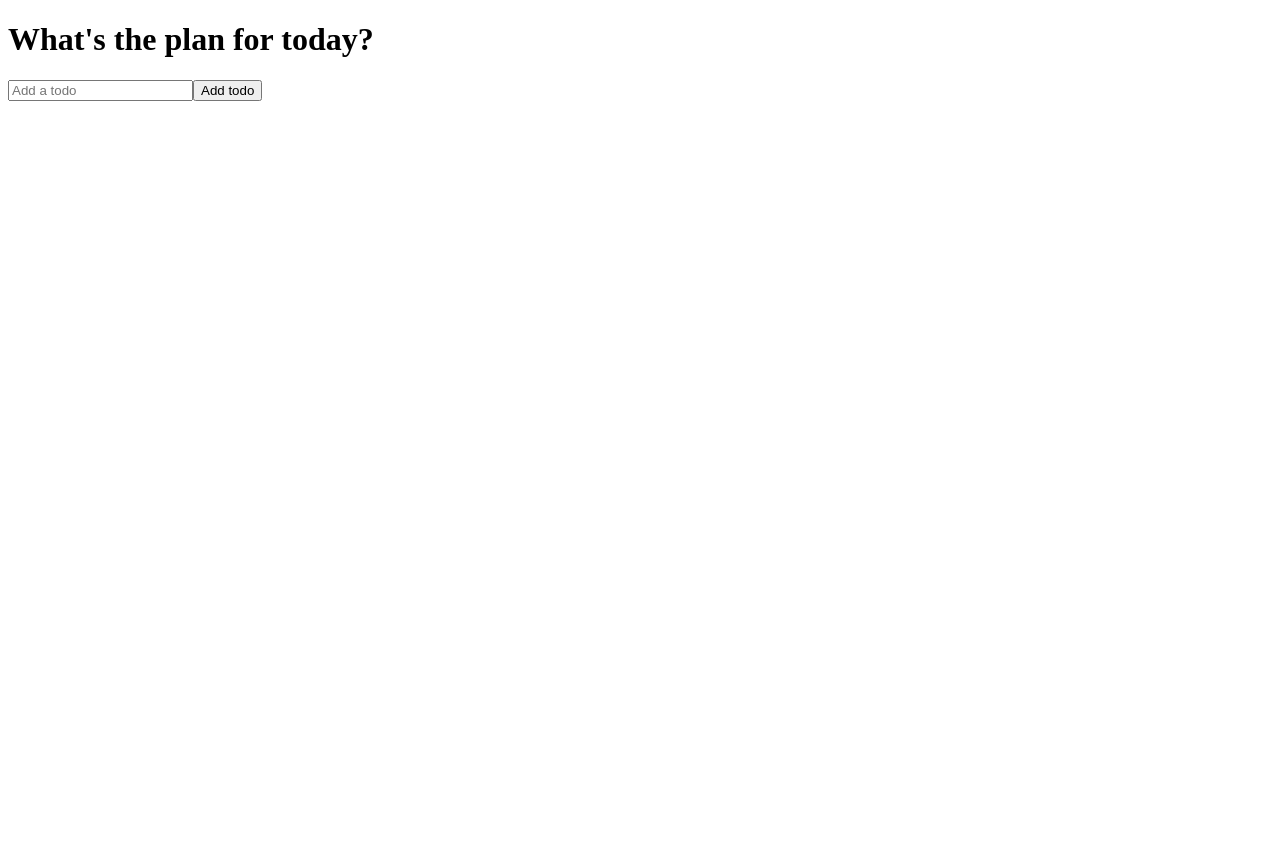
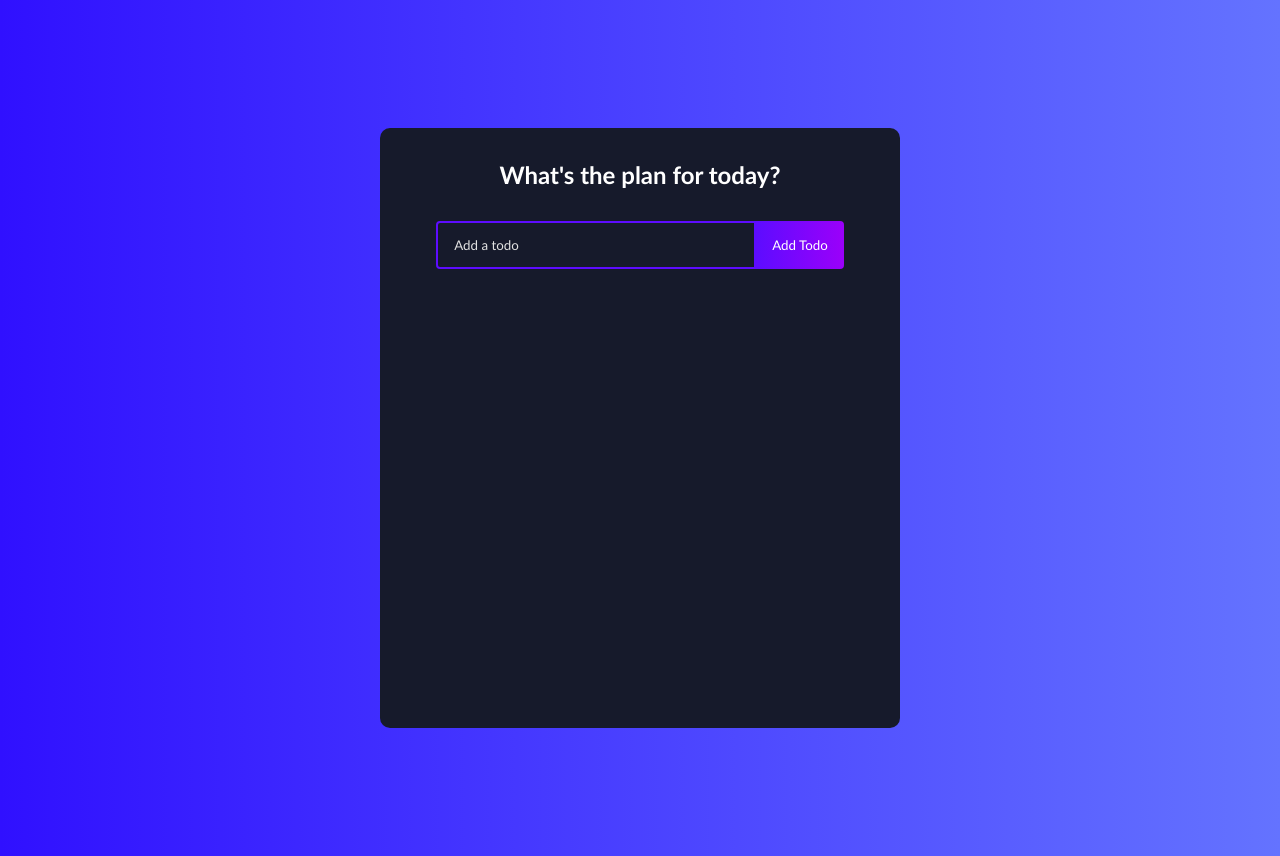
Before and after one commit to RobGrootjen/ReactTodoApp, a React (Create React App) app: page / in a window 1280 px wide. Before the commit the page ends 800 px from the top, so only its background shows below. Built offline with nearby package versions, Linux system fonts and the light colour scheme.

Commit message:
Last update. Done!

```diff
--- a/src/App.css
+++ b/src/App.css
@@ -0,0 +1,147 @@
+* {
+  box-sizing: border-box;
+  margin: 0;
+  padding: 0;
+  font-family: 'Trebuchet MS', 'Lucida Sans Unicode', 'Lucida Grande',
+    'Lucida Sans', Arial, sans-serif;
+}
+
+body {
+  background: linear-gradient(
+    90deg,
+    rgba(48, 16, 255, 1) 0%,
+    rgba(100, 115, 255, 1) 100%
+  );
+}
+.todo-app {
+  display: flex;
+  flex-direction: column;
+  justify-content: start;
+  width: 520px;
+  min-height: 600px;
+  background: #161a2b;
+  text-align: center;
+  margin: 128px auto;
+  border-radius: 10px;
+  padding-bottom: 32px;
+}
+
+h1 {
+  margin: 32px 0;
+  color: #fff;
+  font-size: 24px;
+}
+
+.complete {
+  text-decoration: line-through;
+  opacity: 0.4;
+}
+
+.todo-form {
+  margin-bottom: 32px;
+}
+
+.todo-input {
+  padding: 14px 32px 14px 16px;
+  border-radius: 4px 0 0 4px;
+  border: 2px solid #5d0cff;
+  outline: none;
+  width: 320px;
+  background: transparent;
+  color: #fff;
+}
+
+.todo-input::placeholder {
+  color: #e2e2e2;
+}
+
+.todo-button {
+  padding: 16px;
+  border: none;
+  border-radius: 0 4px 4px 0;
+  cursor: pointer;
+  outline: none;
+  background: linear-gradient(
+    90deg,
+    rgba(93, 12, 255, 1) 0%,
+    rgba(155, 0, 250, 1) 100%
+  );
+  color: #fff;
+  text-transform: capitalize;
+}
+
+.todo-input.edit {
+  border: 2px solid #149fff;
+}
+
+.todo-button.edit {
+  background: linear-gradient(
+    90deg,
+    rgba(20, 159, 255, 1) 0%,
+    rgba(17, 122, 255, 1) 100%
+  );
+  padding: 16px 22px;
+}
+
+.todo-container {
+  display: flex;
+  flex-direction: row;
+  position: relative;
+}
+
+.todo-row {
+  display: flex;
+  justify-content: space-between;
+  align-items: center;
+  margin: 4px auto;
+  color: #fff;
+  background: linear-gradient(
+    90deg,
+    rgba(255, 118, 20, 1) 0%,
+    rgba(255, 84, 17, 1) 100%
+  );
+
+  padding: 16px;
+  border-radius: 5px;
+  width: 90%;
+}
+
+.todo-row:nth-child(4n + 1) {
+  background: linear-gradient(
+    90deg,
+    rgba(93, 12, 255, 1) 0%,
+    rgba(155, 0, 250, 1) 100%
+  );
+}
+
+.todo-row:nth-child(4n + 2) {
+  background: linear-gradient(
+    90deg,
+    rgba(255, 12, 241, 1) 0%,
+    rgba(250, 0, 135, 1) 100%
+  );
+}
+
+.todo-row:nth-child(4n + 3) {
+  background: linear-gradient(
+    90deg,
+    rgba(20, 159, 255, 1) 0%,
+    rgba(17, 122, 255, 1) 100%
+  );
+}
+
+.icons {
+  display: flex;
+  align-items: center;
+  font-size: 24px;
+  cursor: pointer;
+}
+
+.delete-icon {
+  margin-right: 5px;
+  color: #fff;
+}
+
+.edit-icon {
+  color: #fff;
+}
--- a/src/components/Todo.js
+++ b/src/components/Todo.js
@@ -4,11 +4,23 @@
 import {TiEdit} from 'react-icons/ti';
 
 
-function Todo({todos, completeTodo, removeTodo}) {
+function Todo({todos, completeTodo, removeTodo, updateTodo}) {
     const[edit, setEdit] = useState({
         id: null,
         value: ''
     })
+
+    const submitUpdate = value => {
+        updateTodo(edit.id, value)
+        setEdit({
+            id: null,
+            value: ''
+        })
+    }
+
+    if (edit.id){
+        return <TodoForm edit={edit} onSubmit={submitUpdate}/>
+    }
 
     return todos.map((todo,index) => (
         <div
--- a/src/components/TodoForm.js
+++ b/src/components/TodoForm.js
@@ -1,7 +1,13 @@
-import React, {useState} from 'react'
+import React, {useState, useEffect, useRef} from 'react'
 
 function TodoForm(props) {
 const [input, setInput] = useState('')
+
+const inputRef = useRef(null)
+
+useEffect(() => {
+    inputRef.current.focus()
+})
 
 const handleChange = e =>{
     setInput(e.target.value)
@@ -26,6 +32,7 @@
                 name="text"
                 className="todo-input"
                 onChange={handleChange}
+                ref={inputRef}
             />
             <button className="todo-button">Add todo</button>
         </form>
--- a/src/components/TodoList.js
+++ b/src/components/TodoList.js
@@ -15,11 +15,23 @@
         setTodos(newTodos)
     };
 
+    const updateTodo = (todoId, newValue) => {
+        if(!newValue.text || /^\s*$/.test(newValue.text)){
+            return;
+        }
+        setTodos(prev => prev.map(item => (item.id === todoId ? newValue : item)))
+    };
+
+
     const removeTodo = id =>{
         const removeArr = [...todos].filter(todo => todo.id !== id)
 
         setTodos(removeArr);
-    }
+    };
+
+
+
+
 
     const completeTodo = id => {
         let updatedTodos = todos.map(todo => {
@@ -29,7 +41,7 @@
             return todo
         });
         setTodos(updatedTodos);
-    }
+    };
 
     return (
         <div>
@@ -37,9 +49,9 @@
             <TodoForm onSubmit={addTodo}/>
             <Todo
             todos={todos}
-            completeTodo={completeTodo} removeTodo={removeTodo}/>
+            completeTodo={completeTodo} removeTodo={removeTodo} updateTodo={updateTodo}/>
         </div>
-    )
+    );
 }
 
 export default TodoList
```
Also changed, not shown: 1 other file (tests, documents, lock files or other folders).
